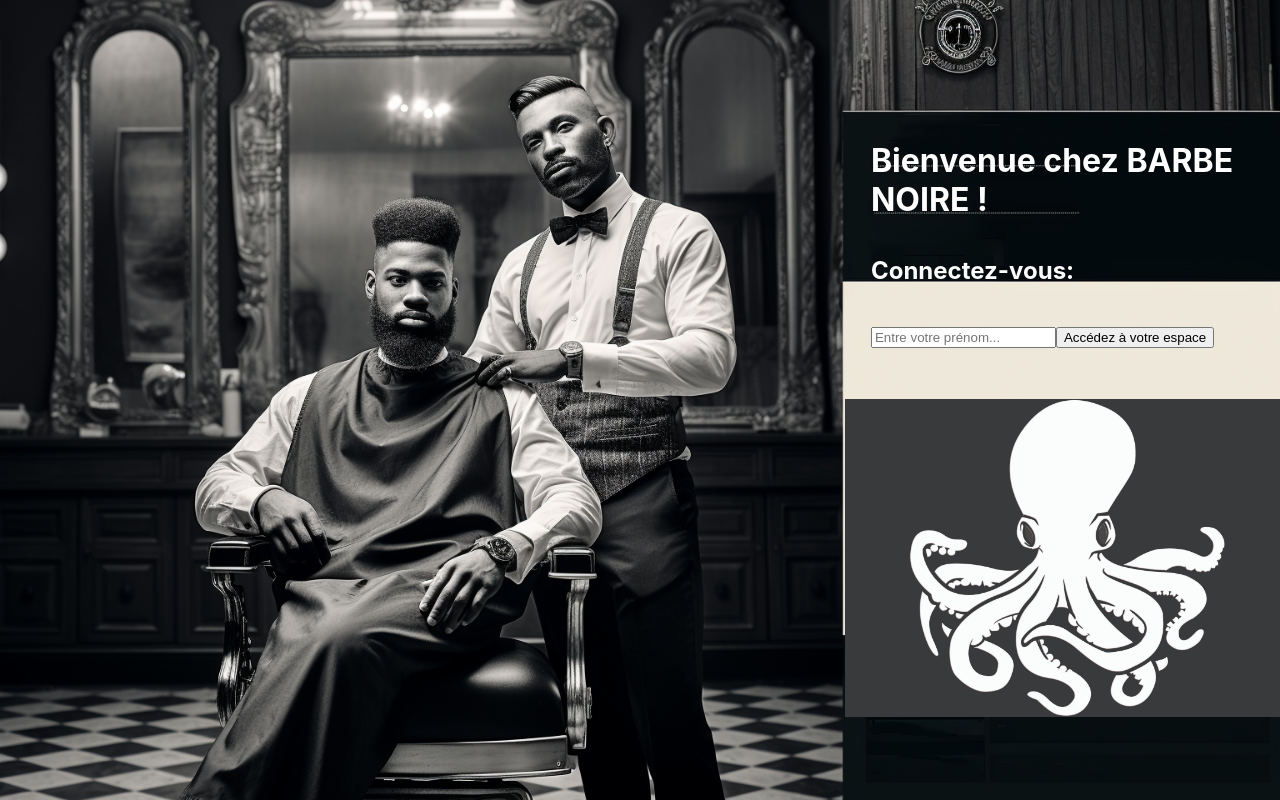
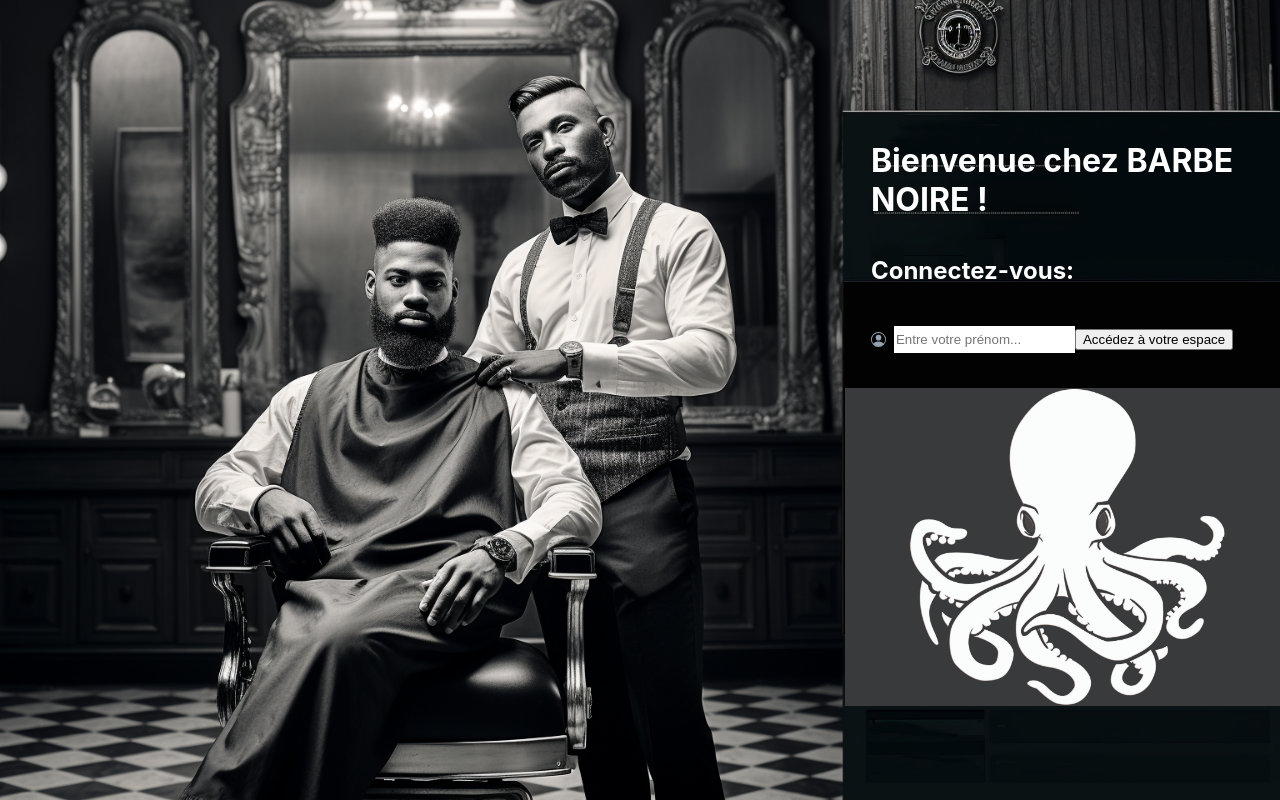
Before and after one commit to Hiboo93/barbenoire, a React (Create React App) app: page / in a window 1280 px wide. Built offline with nearby package versions, Linux system fonts and the light colour scheme; the HTML template or start-up script is replaced by a standard one.

Commit message:
📦 F02: Add react-icons

```diff
--- a/package.json
+++ b/package.json
@@ -8,6 +8,7 @@
     "@testing-library/user-event": "^13.5.0",
     "react": "^18.2.0",
     "react-dom": "^18.2.0",
+    "react-icons": "^4.11.0",
     "react-router-dom": "^6.18.0",
     "react-scripts": "^5.0.1",
     "styled-components": "^6.1.0",
--- a/src/components/pages/login/LoginForm.jsx
+++ b/src/components/pages/login/LoginForm.jsx
@@ -2,6 +2,7 @@ import React, { useState } from "react";
 import { Link, useNavigate } from "react-router-dom";
 import styled from "styled-components";
 import Logo from "../../reusable-ui/Logo.js";
+import { BsPersonCircle } from "react-icons/bs"
 
 export default function LoginForm() {
   //state
@@ -30,7 +31,8 @@ export default function LoginForm() {
         <h2>Connectez-vous:</h2>
       </div>
 
-      <div className="input">
+      <div className="input-with-icon">
+        <BsPersonCircle className="icon"/>
         <input
           value={userFirstName}
           onChange={handleChange}
@@ -69,10 +71,31 @@ const LoginFormStyled = styled.form`
     top: 3%;
   }
 
-  .input {
+  .input-with-icon {
+    background-color: transparent;
     position: relative;
     padding-left: 6%;
     top: 7%;
+    border-radius: 5px;
+    display: flex;
+    align-items: center;
+
+
+
+    .icon {
+      //border: 1px solid yellow;
+      font-size: 15px;
+      margin-right: 8px;
+      color: #93a2b1;
+    }
+
+    input {
+      //background: blue;
+      border: none;
+      outline: none;
+      height: 25px;
+
+    }
   }
 
   .logo {
--- a/src/components/reusable-ui/Logo.js
+++ b/src/components/reusable-ui/Logo.js
@@ -3,23 +3,26 @@ import styled from 'styled-components';
 
 export default function Logo() {
   return (
-    <LogoStyled></LogoStyled>
+    <LogoStyled>
+        <img src="/images/Logobarbenoire.jpg" alt="" />
+    </LogoStyled>
   )
 }
 
 const LogoStyled = styled.div`
   //background: blue;
-  background: url("/images/Logobarbenoire.jpg");
+  /* background: url("/images/Logobarbenoire.jpg");
   background-position: center;
   background-size: contain;
   background-repeat: no-repeat;
   height: 100%;
-  width: 100%;
+  width: 100%; */
 
-  //background-repeat: no-repeat;
-  //max-height: fit-content;
-  //height: fit-content;
-  //background-size: cover;
-
+  img {
+    object-fit: contain;
+    object-position: center;
+    height: 100%;
+    width: 100%;
+  }
 
 `;
```
Also changed, not shown: public/images/BGBW2barbenoire.png, 1 other file (tests, documents, lock files or other folders).
